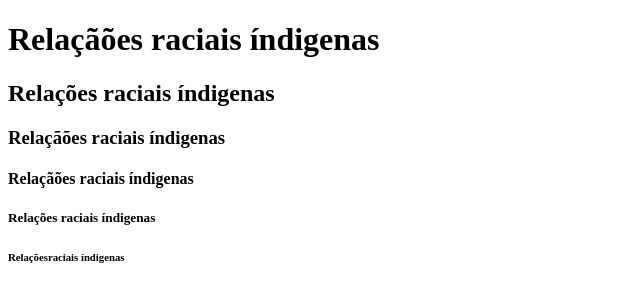
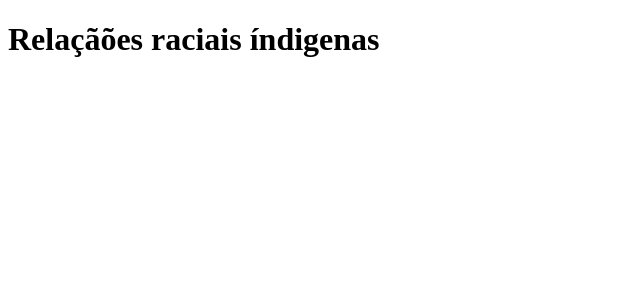
Before and after one commit to maryane2012/barbeariaalura, a plain HTML site: page index.html in a window 1280 px wide. Shown: the whole page, without its empty margins (0-640 px from the left). Drawn offline with Linux system fonts and the light colour scheme.

Commit message:
título h1

```diff
--- a/index.html
+++ b/index.html
@@ -7,10 +7,6 @@
 </head>
 <body>
   <h1> Relaçãões raciais índigenas </h1>
-  <h2> Relações raciais índigenas </h2>
-  <h3> Relaçãões raciais índigenas </h3>
-  <h4> Relaçãões raciais índigenas </h4>
-  <h5> Relações raciais índigenas </h5>
-  <h6> Relaçõesraciais índigenas </h6>
+
 </body>
 </html>
```
